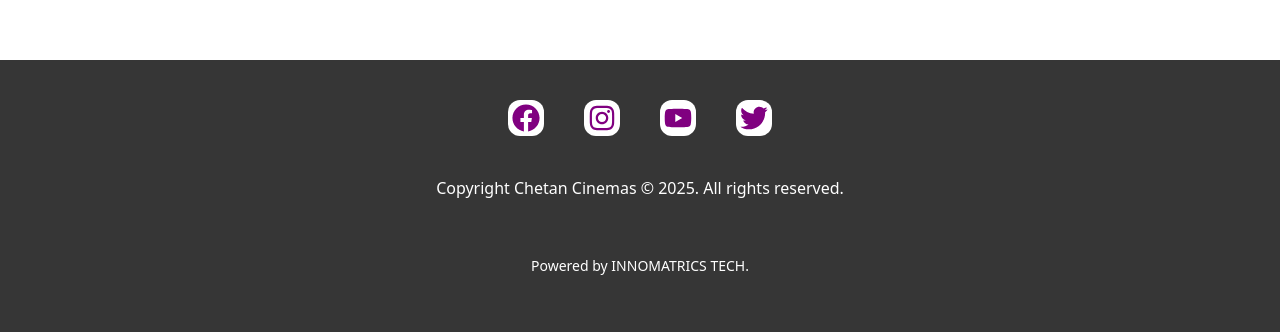
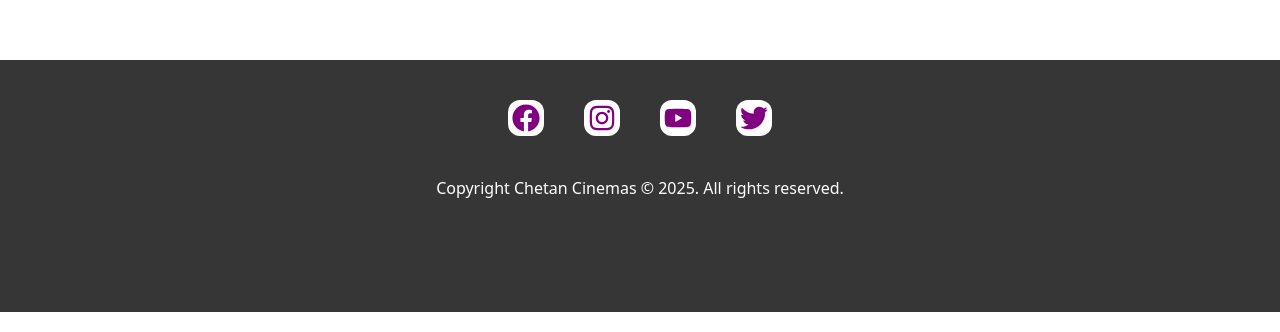
Before and after one commit to ag9731/chethan-jodidhar-portfolio, a React (Vite) app: page /chethan-jodidhar/contact in a window 1280 px wide. Shown: the part 1408-1740 px from the top of the page. Built offline with nearby package versions, Linux system fonts and the light colour scheme.

Commit message:
Update Footer.jsx

```diff
--- a/src/components/Navbar/Footer.jsx
+++ b/src/components/Navbar/Footer.jsx
@@ -21,9 +21,7 @@ const Footer = () => {
       </footer>
       {/* Sub Footer */}
       <div className="sub-footer text-white text-center py-4">
-        <a href="https://innomatricstech.com/">
-          <p className="text-sm">Powered by INNOMATRICS TECH.</p>
-        </a>
+
       </div>
     </main>
   );
```
